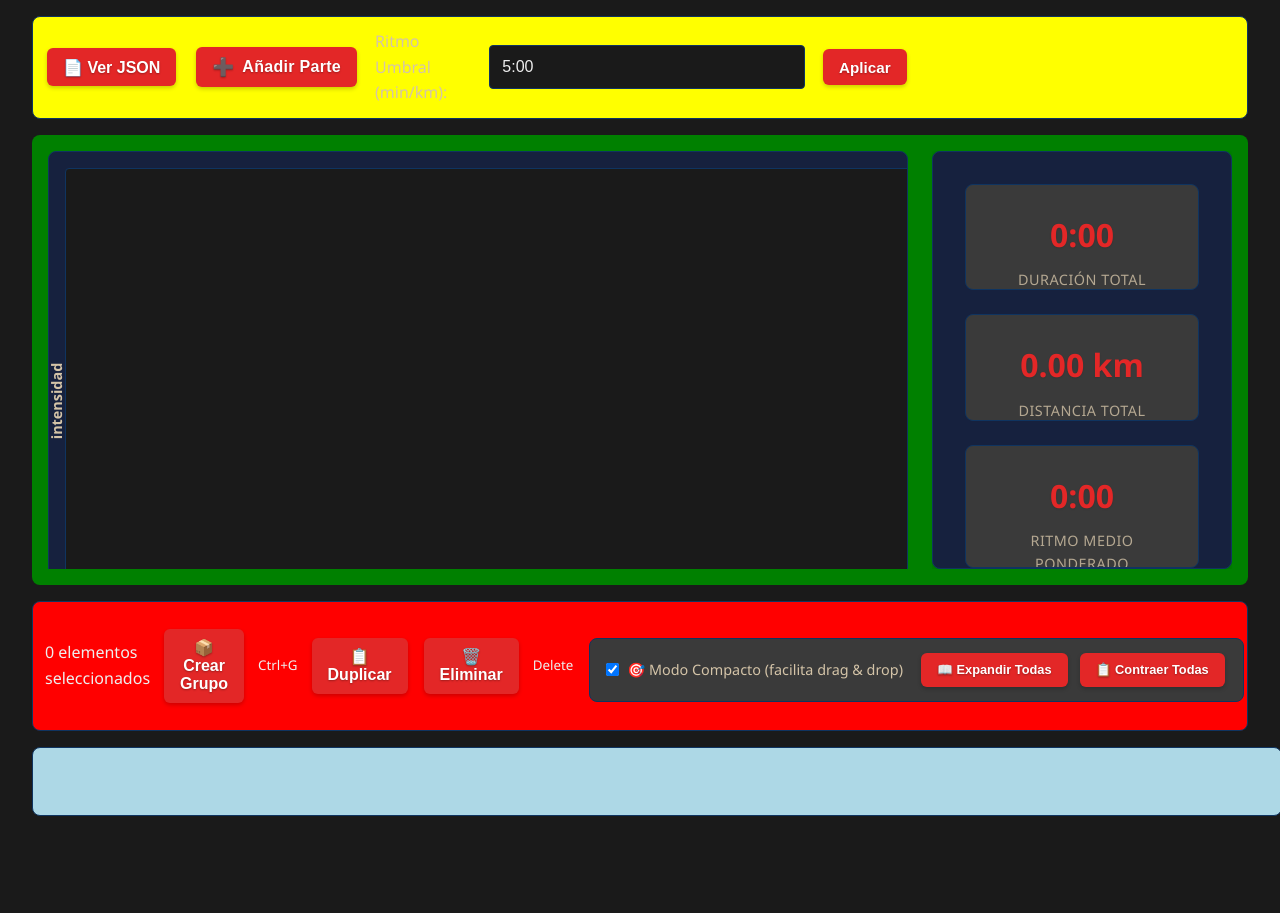
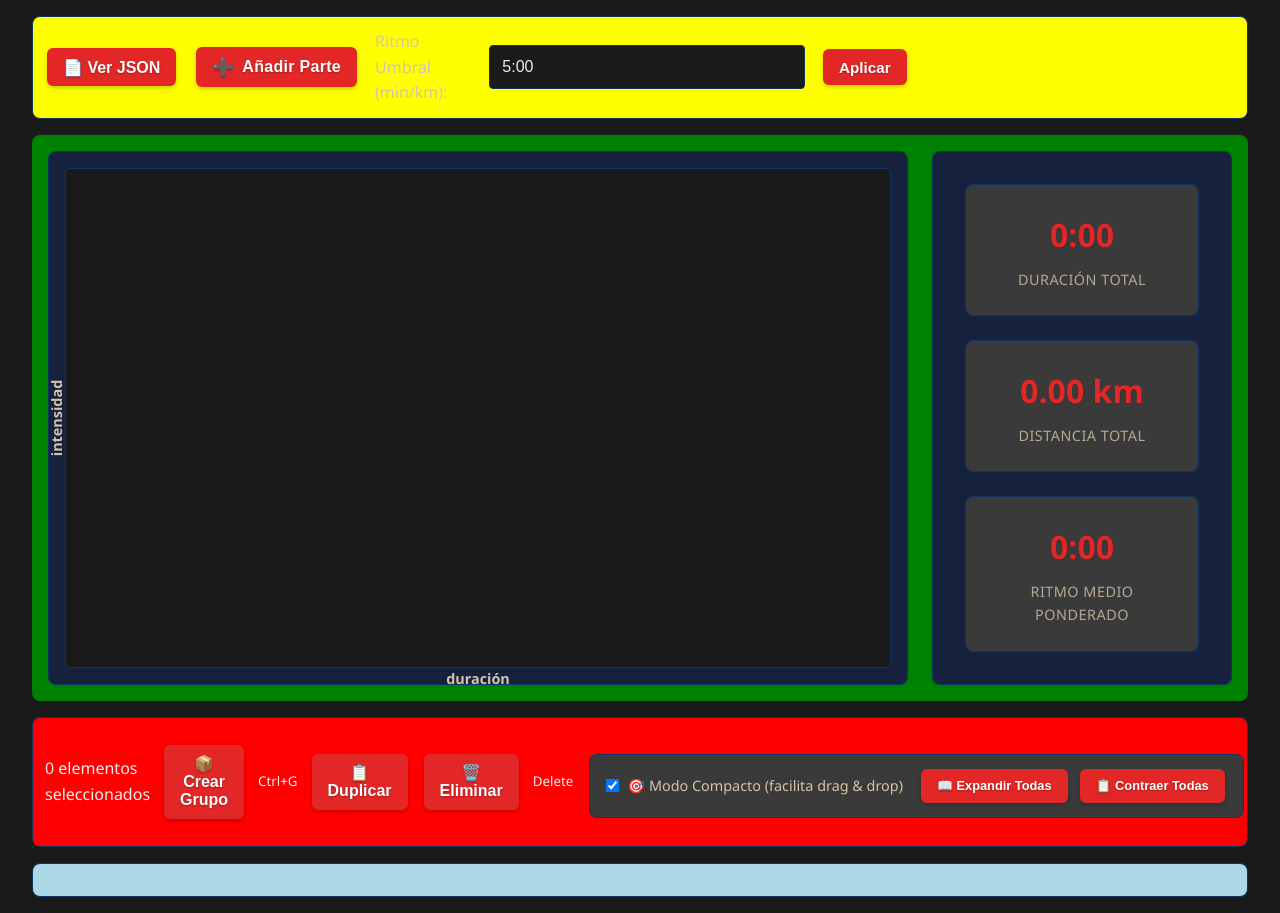
Before and after one commit to sporty-hangover/trainings_visualizer, a plain HTML site: page index.html in a window 1280 px wide. Before the commit the page ends 832 px from the top, so only its background shows below. Drawn offline with nearby package versions, Linux system fonts and the light colour scheme.

Commit message:
Arreglar corte vertical y alineación de filas - Cambiar height fijo a min-height en main-layout (450px → 480px) - Cambiar overflow de hidden a visible para evitar cortes - Reducir altura del gráfico (400px → 380px) para mejor ajuste - Añadir width: 100% y box-sizing: border-box a todas las filas - Garantizar mismo ancho en todas las filas (yellow, green, red, lightblue)

```diff
--- a/graph_sporty.css
+++ b/graph_sporty.css
@@ -148,7 +148,7 @@ button {
 
 #grafico {
   width: 100%;
-  height: 400px;
+  height: 380px;
   display: flex;
   align-items: flex-end;
   justify-content: space-around;
@@ -158,6 +158,7 @@ button {
   padding: 1rem;
   position: relative;
   flex: 1;
+  box-sizing: border-box;
 }
 
 .barra {
@@ -923,6 +924,7 @@ input:checked + .toggle-slider:hover:after {
   background: lightblue;
   border: 1px solid var(--border);
   border-radius: 8px;
+  box-sizing: border-box;
 }
 
 .main-order-container {
@@ -2207,6 +2209,8 @@ button:hover:not(.noUi-handle):not(.noUi-base) {
     background: yellow;
     border: 1px solid var(--border);
     border-radius: 8px;
+    width: 100%;
+    box-sizing: border-box;
 }
 
 /* === TOOLBARS ROW === */
@@ -2220,6 +2224,8 @@ button:hover:not(.noUi-handle):not(.noUi-base) {
     background: red;
     border: 1px solid var(--border);
     border-radius: 8px;
+    width: 100%;
+    box-sizing: border-box;
 }
 
 .selection-toolbar {
@@ -2277,11 +2283,11 @@ button:hover:not(.noUi-handle):not(.noUi-base) {
   gap: 1.5rem;
   margin: 0;
   padding: 1rem;
-  height: 450px;
+  min-height: 480px;
   align-items: stretch;
   background: green;
   border-radius: 8px;
-  overflow: hidden;
+  overflow: visible;
   box-sizing: border-box;
   width: 100%;
 }
@@ -2313,7 +2319,7 @@ button:hover:not(.noUi-handle):not(.noUi-base) {
   flex-direction: column;
   width: 100%;
   box-sizing: border-box;
-  overflow: hidden;
+  overflow: visible;
 }
 
 /* Enhanced Summary Bar Styling */
@@ -2328,7 +2334,7 @@ button:hover:not(.noUi-handle):not(.noUi-base) {
   box-shadow: var(--box-shadow);
   width: 100%;
   box-sizing: border-box;
-  overflow: hidden;
+  overflow: visible;
 }
 
 #summaryBar .summary-stats {
```
